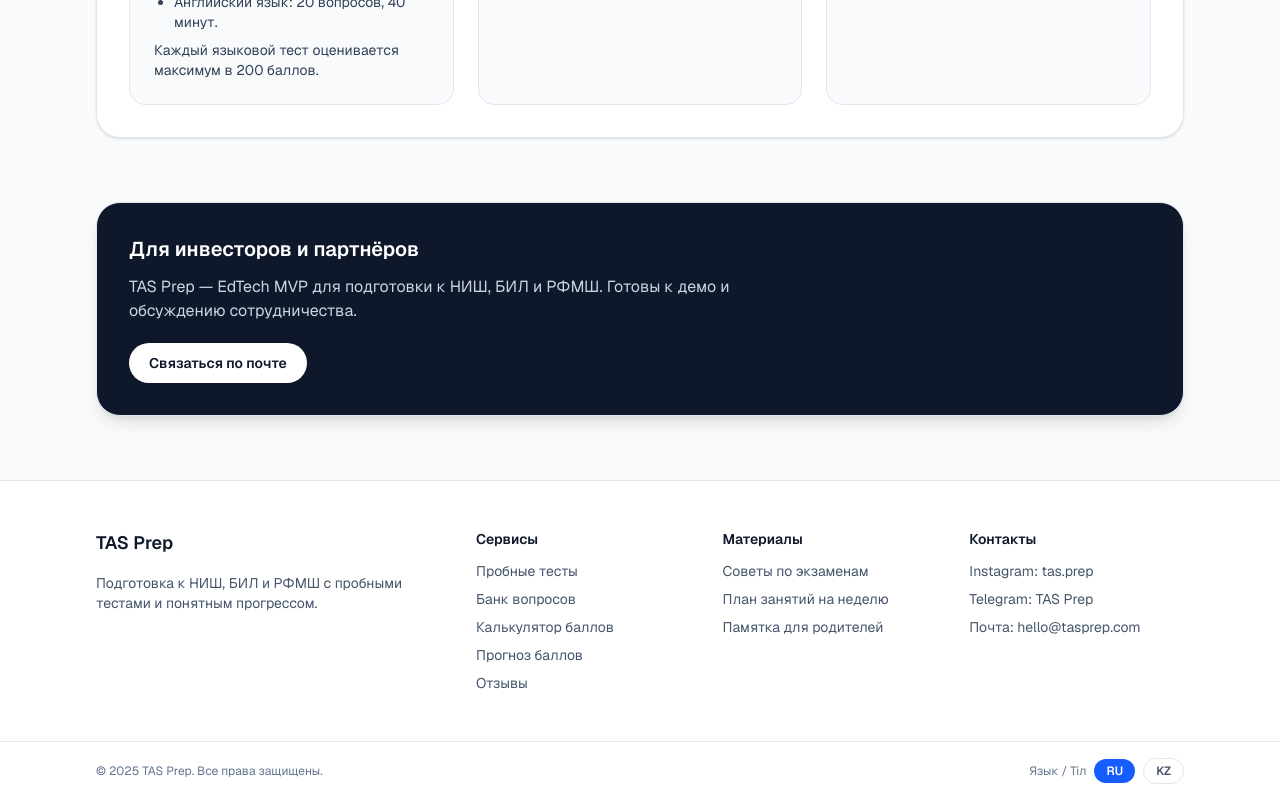
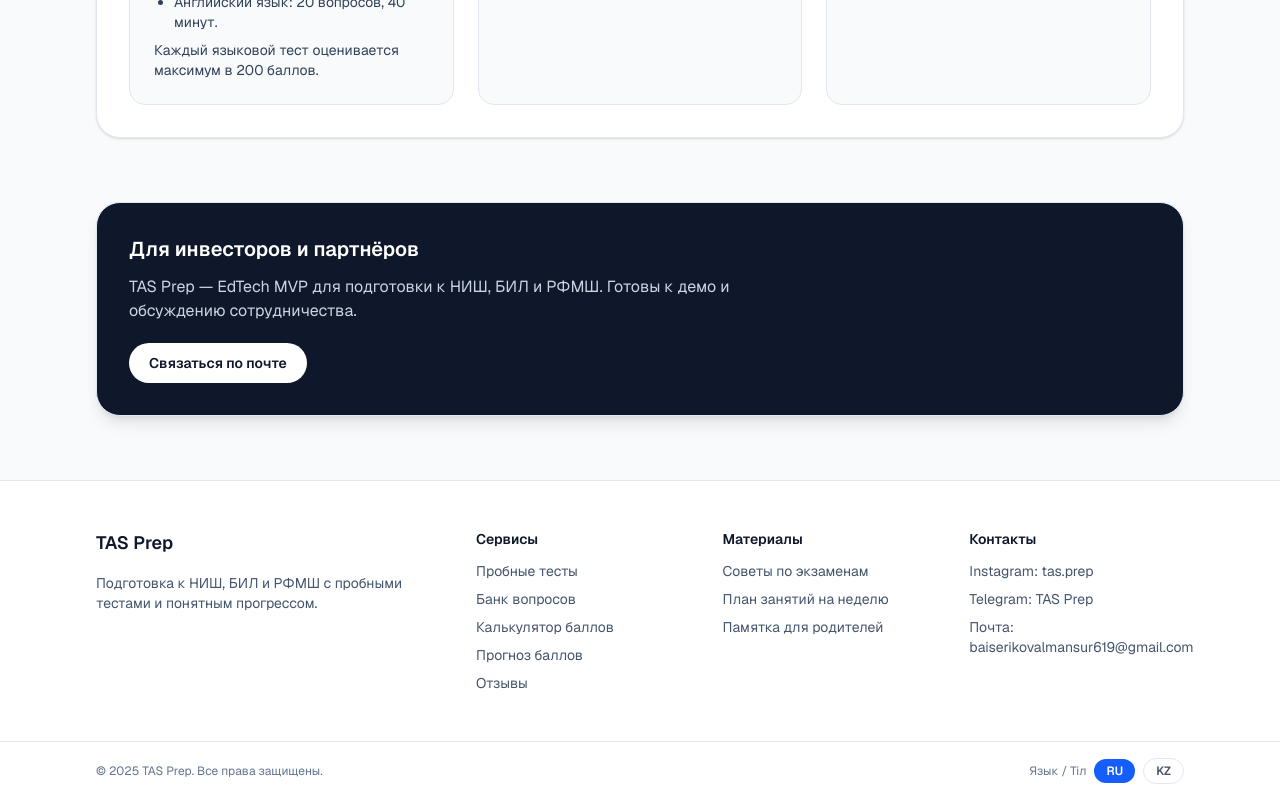
Before and after one commit to Ghonrt09/TAS-Prep, a Next.js app: page / in a window 1280 px wide. Shown: the part 2099-2899 px from the top of the page. Built offline with nearby package versions, Linux system fonts and the light colour scheme; no server answers.

Commit message:
chore: update contact email to baiserikovalmansur619@gmail.com
Made-with: Cursor

```diff
--- a/src/app/page.tsx
+++ b/src/app/page.tsx
@@ -257,7 +257,7 @@ export default function HomePage() {
             {t("forInvestorsBody")}
           </p>
           <a
-            href="mailto:hello@tasprep.com?subject=TAS%20Prep%20—%20инвестиции%20/%20партнёрство"
+            href="mailto:baiserikovalmansur619@gmail.com?subject=TAS%20Prep%20—%20инвестиции%20/%20партнёрство"
             className="mt-5 inline-flex rounded-full bg-white px-5 py-2.5 text-sm font-semibold text-slate-900 transition hover:bg-slate-100"
           >
             {t("forInvestorsCta")}
@@ -345,7 +345,7 @@ export default function HomePage() {
                 </li>
                 <li>
                   <a
-                    href="mailto:hello@tasprep.com"
+                    href="mailto:baiserikovalmansur619@gmail.com"
                     className="hover:text-blue-700 hover:underline"
                   >
                     {t("footerContactEmail")}
--- a/src/context/LanguageContext.tsx
+++ b/src/context/LanguageContext.tsx
@@ -103,7 +103,7 @@ const translations = {
     footerResourceParents: "Памятка для родителей",
     footerContactInstagram: "Instagram: tas.prep",
     footerContactTelegram: "Telegram: TAS Prep",
-    footerContactEmail: "Почта: hello@tasprep.com",
+    footerContactEmail: "Почта: baiserikovalmansur619@gmail.com",
     practiceTitle: "Пробные тесты",
     practiceSubtitle: "Отвечайте на вопросы и следите за прогрессом. Данные учебные.",
     practiceProgress: "Прогресс",
@@ -261,7 +261,7 @@ const translations = {
     footerResourceParents: "Ата-аналарға нұсқаулық",
     footerContactInstagram: "Instagram: tas.prep",
     footerContactTelegram: "Telegram: TAS Prep",
-    footerContactEmail: "Пошта: hello@tasprep.com",
+    footerContactEmail: "Пошта: baiserikovalmansur619@gmail.com",
     practiceTitle: "Сынақ тесттері",
     practiceSubtitle: "Сұрақтарға жауап беріп, прогресті бақылаңыз. Бұл оқу деректері.",
     practiceProgress: "Прогресс",
```
Also changed, not shown: 2 other files (tests, documents, lock files or other folders).
